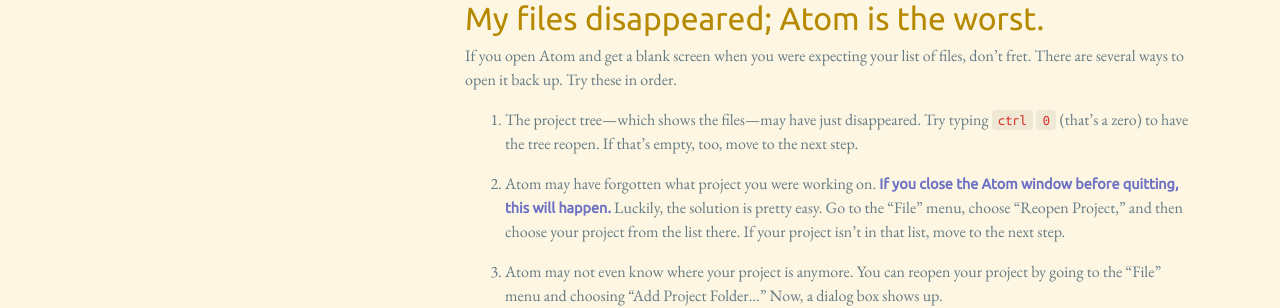
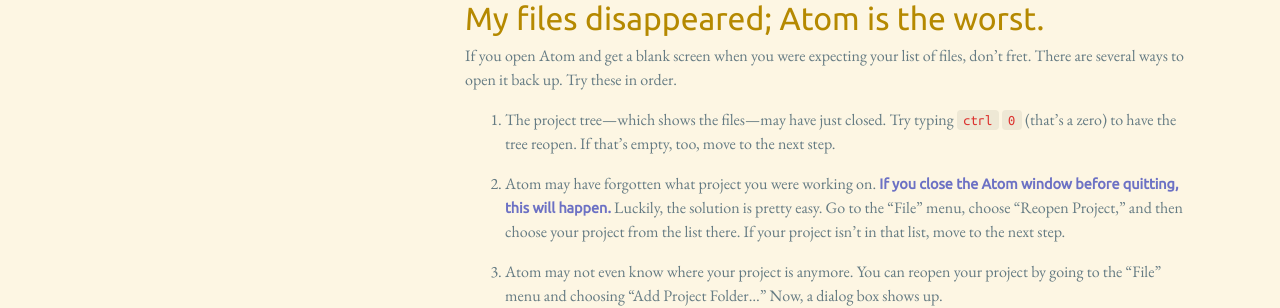
Before and after one commit to muziejus/javascripting-english-major, a Jekyll site: the page built from _pages/help/atom.md, in a window 1280 px wide and 1210 px high. Shown: the part 387-695 px from the top of the window. Built offline with Jekyll 4.4.1, drawn with Linux system fonts in a browser that asks for light colours; nearby versions of some CDN libraries.

Commit message:
Project tree closes, not disappears.

```diff
--- a/_pages/help/atom.md
+++ b/_pages/help/atom.md
@@ -28,7 +28,7 @@
 files, don’t fret. There are several ways to open it back up. Try these in
 order.
 
-1. The project tree—which shows the files—may have just disappeared. Try
+1. The project tree—which shows the files—may have just closed. Try
    typing `ctrl` `0` (that’s a
    zero) to have the tree reopen. If that’s empty, too, move to the next step.
 
```
